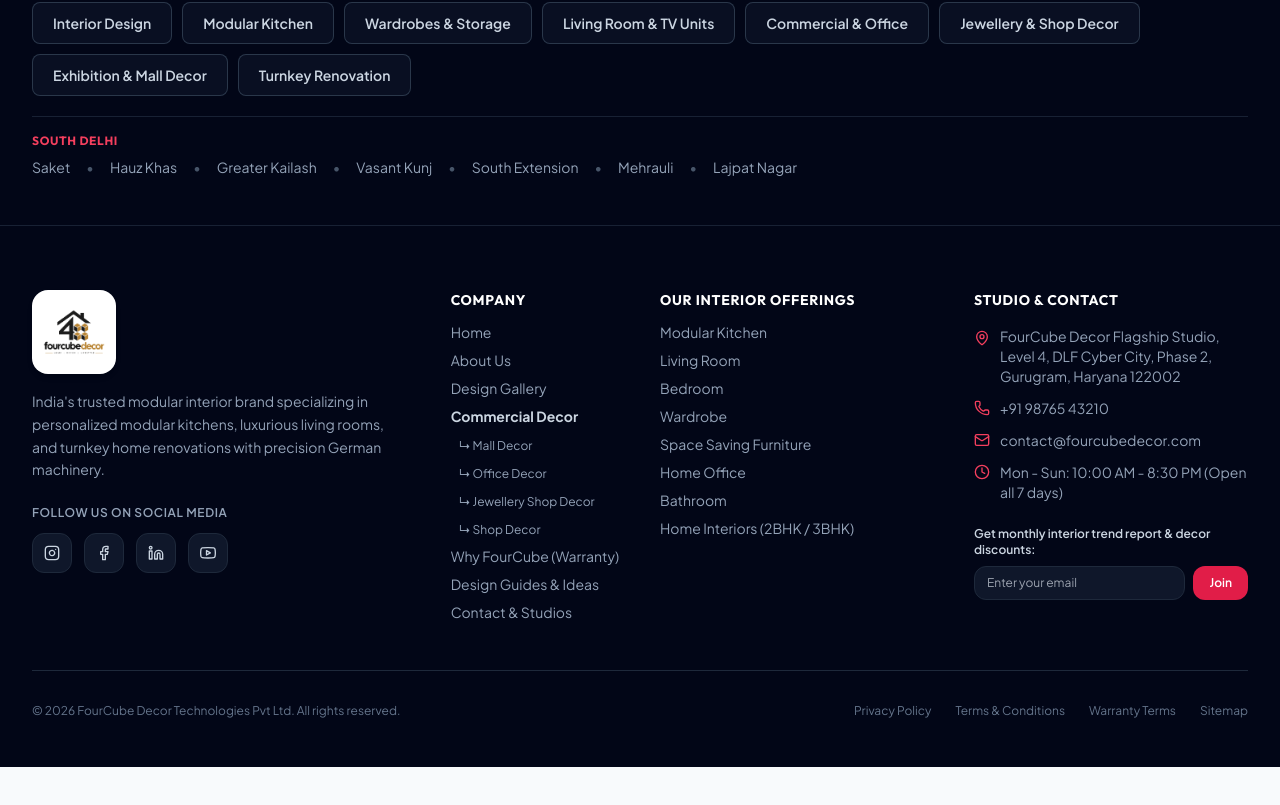
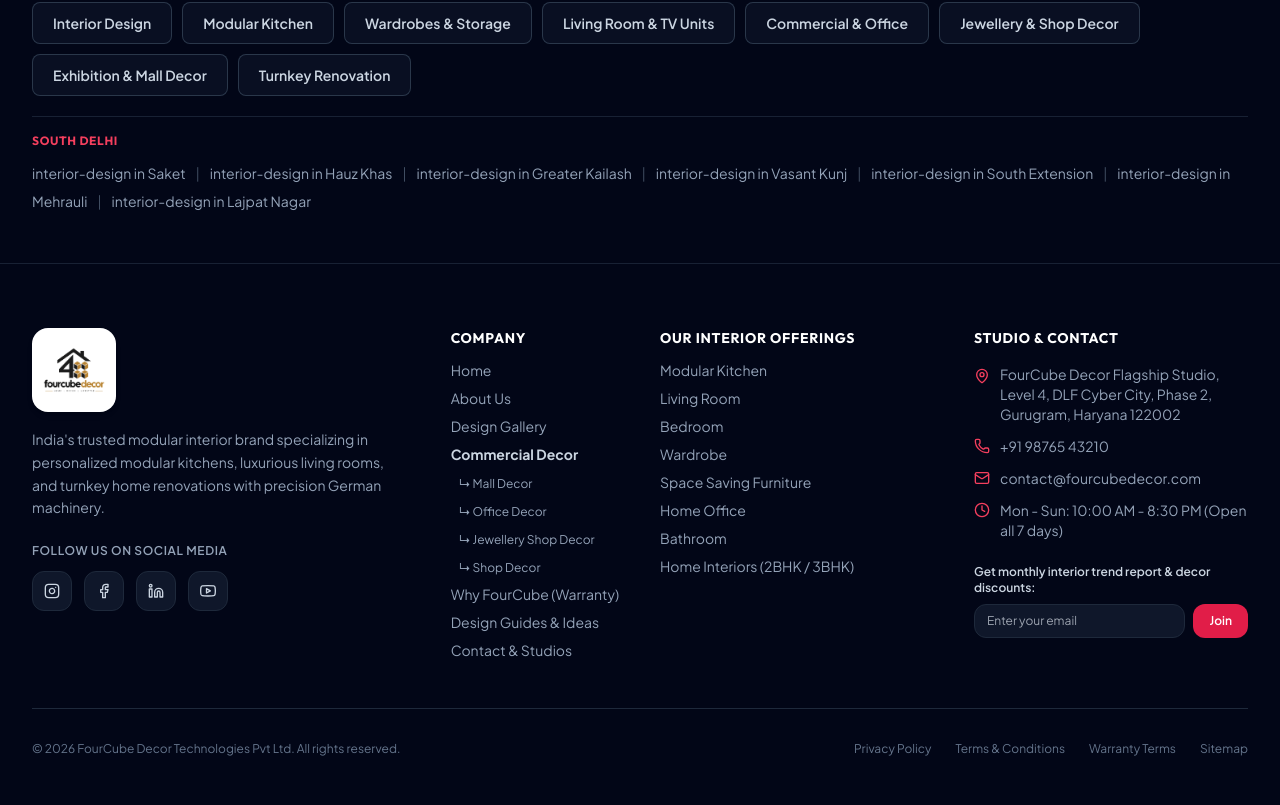
Before and after one commit to d2websolution1/fourcubedecor, a React (Vite) app in the folder frontend/: page / in a window 1280 px wide. Shown: the part 6342-7147 px from the top of the page. Before the commit the page ends 7109 px from the top, so only its background shows below. Built offline with nearby package versions, Linux system fonts and the light colour scheme.

Commit message:
feat: format South Delhi locations as 'interior-design in [Location]' separated by pipes '|' matching screenshot

```diff
--- a/frontend/src/components/Footer.jsx
+++ b/frontend/src/components/Footer.jsx
@@ -73,13 +73,13 @@
           })}
         </div>
 
-        {/* South Delhi Locality Text Links */}
-        <div className="pt-4 border-t border-slate-800/80 space-y-2">
+        {/* South Delhi Locality Text Links (Matching Screenshot Format) */}
+        <div className="pt-4 border-t border-slate-800/80 space-y-2.5">
           <div className="text-xs font-bold uppercase tracking-wider text-rose-500 font-heading">
             South Delhi
           </div>
 
-          <div className="flex flex-wrap items-center gap-x-4 gap-y-1.5 text-xs sm:text-sm">
+          <div className="text-xs sm:text-sm text-slate-400 leading-relaxed sm:leading-loose">
             {southDelhiLocations.map((loc, idx) => (
               <React.Fragment key={loc.slug}>
                 <Link
@@ -87,14 +87,14 @@
                   onClick={() => {
                     window.scrollTo({ top: 0, behavior: 'smooth' });
                   }}
-                  className={`hover:text-white hover:underline transition ${
+                  className={`hover:text-rose-400 hover:underline transition-colors ${
                     location.pathname === loc.path ? 'text-white font-semibold' : 'text-slate-400'
                   }`}
                 >
-                  {loc.name}
+                  interior-design in {loc.name}
                 </Link>
                 {idx < southDelhiLocations.length - 1 && (
-                  <span className="text-slate-600 select-none">•</span>
+                  <span className="text-slate-600 select-none mx-2 sm:mx-2.5 font-light">|</span>
                 )}
               </React.Fragment>
             ))}
```
